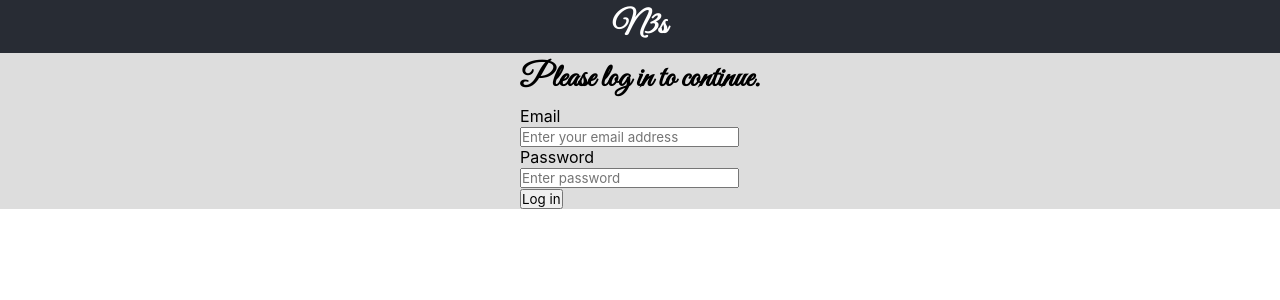
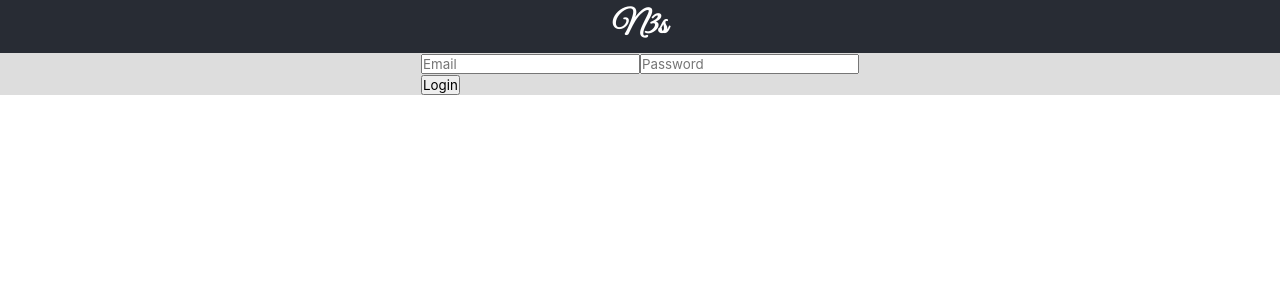
Before and after one commit to Rafael-Anguiano/MyBlog, a Next.js app: page /login in a window 1280 px wide. Shown: the top 300 px of the page. Built offline with nearby package versions, Linux system fonts and the light colour scheme.

Commit message:
Changed separation between posts

```diff
--- a/app/components/post.module.css
+++ b/app/components/post.module.css
@@ -1,8 +1,8 @@
 .post {
   background: #EEE;
   width: 100%;
-  margin-bottom: 0.8rem;
-  border-bottom: 2px solid #aaa;
+  margin-bottom: 0.4rem;
+  border-bottom: 1px solid #aaa;
 }
 
 .profilePicture {
--- a/app/lib/actions.js
+++ b/app/lib/actions.js
@@ -1,7 +1,7 @@
 'use server'
 import { signIn } from '@/auth'
 
-export async function authenticate (prevState, formData) {
+export async function authenticate (_currentState, formData) {
   try {
     await signIn('credentials', formData)
   } catch (error) {
--- a/app/login/page.jsx
+++ b/app/login/page.jsx
@@ -1,11 +1,33 @@
-import LoginForm from './LoginForm'
+'use client'
 
-const Page = async () => {
+import { authenticate } from '@/app/lib/actions'
+import { useFormState, useFormStatus } from 'react-dom'
+
+export default function Page () {
+  const [errorMessage, dispatch] = useFormState(authenticate, undefined)
+
   return (
-    <div>
-      <LoginForm />
-    </div>
+    <form action={dispatch}>
+      <input type='email' name='email' placeholder='Email' required />
+      <input type='password' name='password' placeholder='Password' required />
+      <div>{errorMessage && <p>{errorMessage}</p>}</div>
+      <LoginButton />
+    </form>
   )
 }
 
-export default Page
+function LoginButton () {
+  const { pending } = useFormStatus()
+
+  const handleClick = (event) => {
+    if (pending) {
+      event.preventDefault()
+    }
+  }
+
+  return (
+    <button aria-disabled={pending} type='submit' onClick={handleClick}>
+      Login
+    </button>
+  )
+}
```
Also changed, not shown: 1 other file (tests, documents, lock files or other folders).
